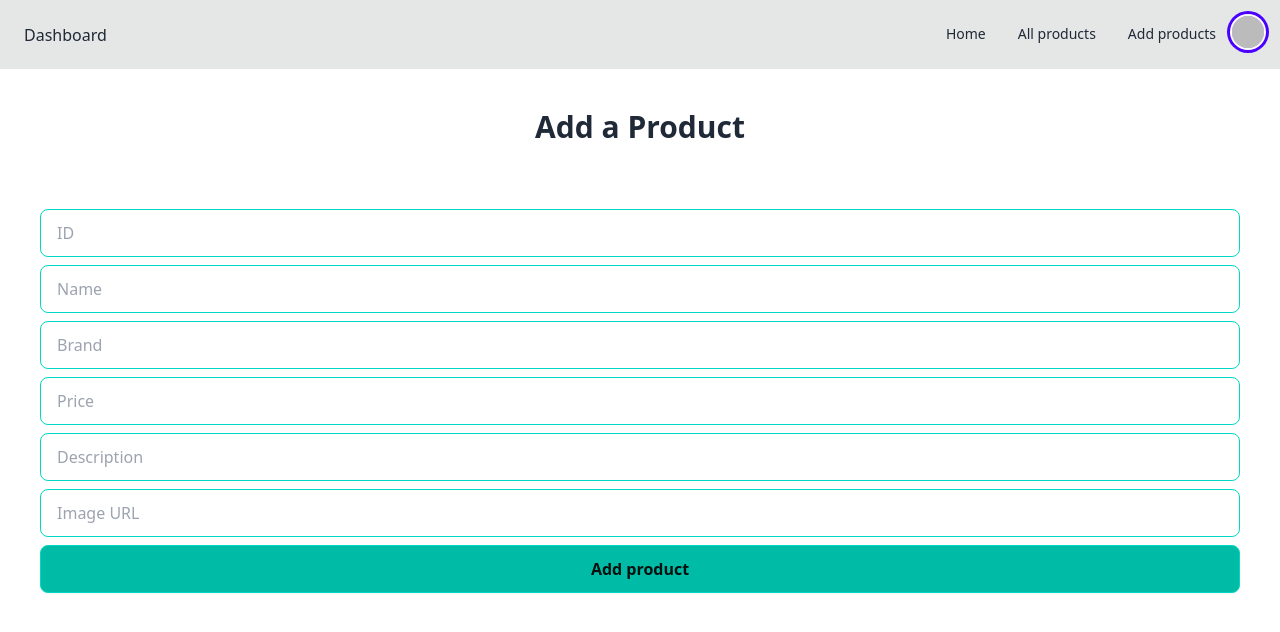
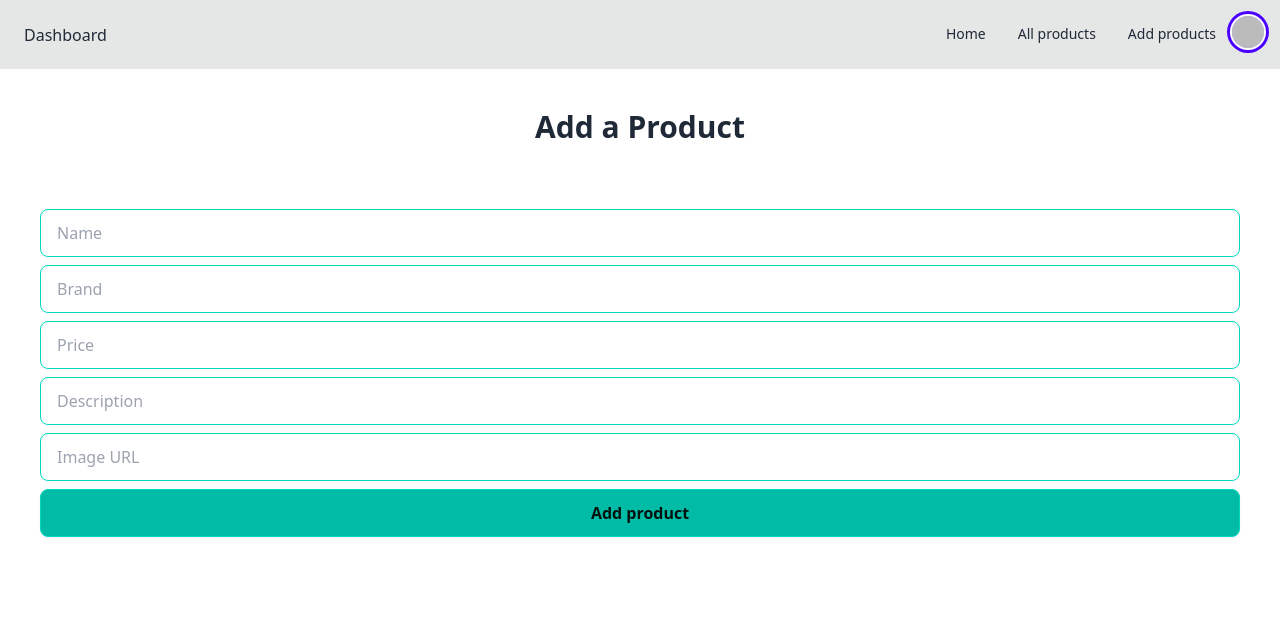
Before and after one commit to sourabahmed/my-project, a React (Vite) app: page /dashboard/add-products in a window 1280 px wide. Shown: the top 632 px of the page. Built offline with nearby package versions, Linux system fonts and the light colour scheme; no server answers; sample sign-in values are in the browser's storage.

Commit message:
server-added

```diff
--- a/src/components/dashboard/AddProducts.jsx
+++ b/src/components/dashboard/AddProducts.jsx
@@ -6,14 +6,13 @@ const AddProducts = () => {
     const handleSubmit = async (e) => {
       e.preventDefault();
       const form = e.target;
-      const id = form.id.value;
       const name = form.name.value;
       const brand = form.brand.value;
       const price = form.price.value;
       const description = form.description.value;
       const imageUrl = form.imageUrl.value;
 
-      const data = { id, name, brand, price, description, imageUrl };
+      const data = { name, brand, price, description, imageUrl };
       confirmAdd(data, form)
 
     };
@@ -21,7 +20,7 @@ const AddProducts = () => {
     const confirmAdd = async (data, form) => {
       const answer = window.confirm("Are you sure you want ot add Product");
       if(answer) {
-        await fetch("http://localhost:3000/products", {
+        await fetch("http://localhost:5000/products", {
         method: "POST",
         headers: {
           "Content-type": "application/json",
@@ -32,7 +31,7 @@ const AddProducts = () => {
         .then((data) => {
           console.log(data);
           form.reset();
-          if(data.id){
+          if(data){
             toast.success('Product added successfully!');
           }
         });
@@ -46,15 +45,6 @@ const AddProducts = () => {
 
         <div className="my-16">
           <form onSubmit={handleSubmit}>
-          <div className="mt-2">
-              <input
-                className="input input-bordered input-accent w-full"
-                type="text"
-                name="id"
-                placeholder="ID"
-                required
-              />
-            </div>
             <div className="mt-2">
               <input
                 className="input input-bordered input-accent w-full"
```
